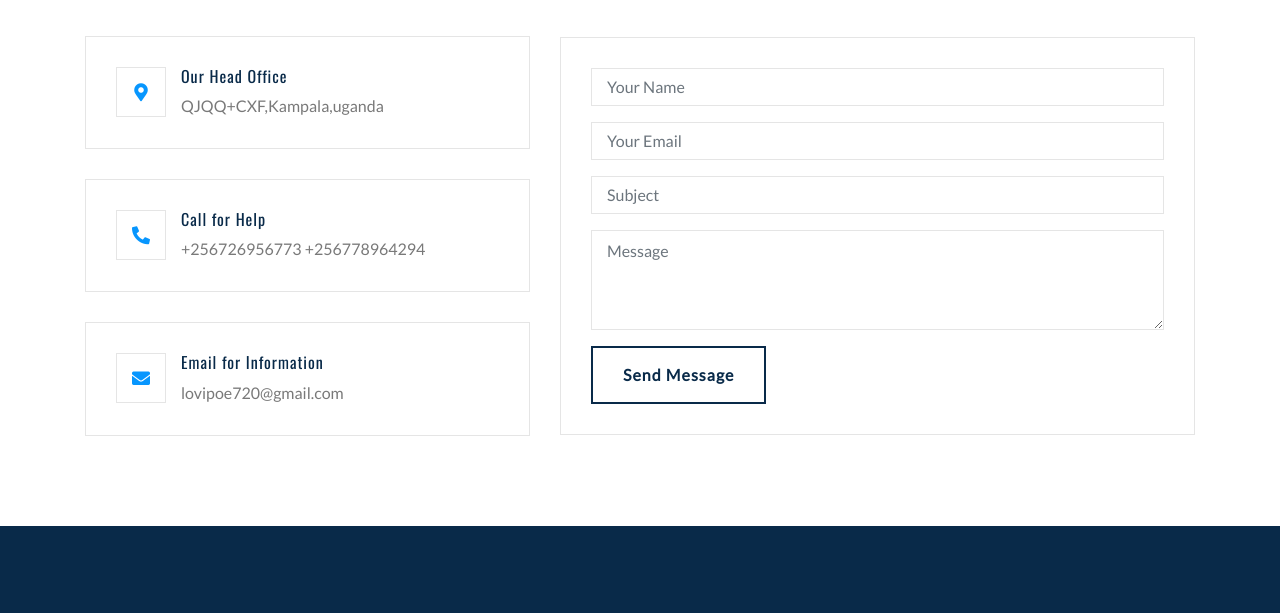
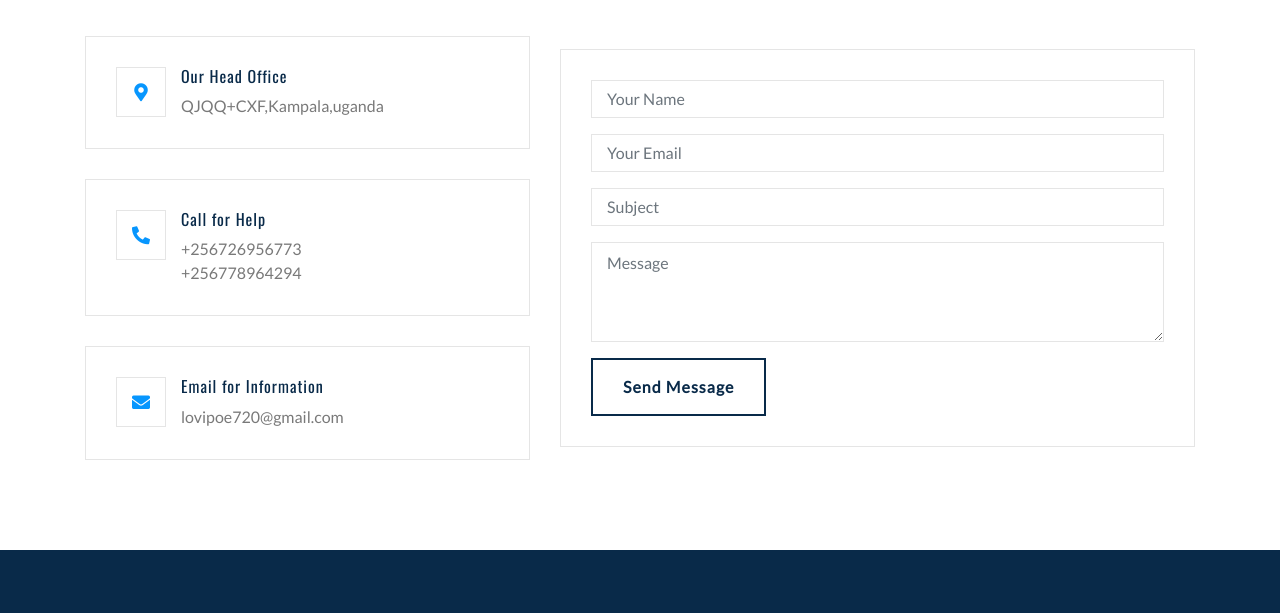
Before and after one commit to click2cashug/click2cash, a plain HTML site: page contact.html in a window 1280 px wide. Shown: the part 178-791 px from the top of the page. Drawn offline with nearby package versions, Linux system fonts and the light colour scheme.

Commit message:
Update contact.html

```diff
--- a/contact.html
+++ b/contact.html
@@ -101,7 +101,7 @@
                             </div>
                             <div class="contact-text">
                                 <h3>Call for Help</h3>
-                                <p>+256726956773 +256778964294</p>
+                                <p>+256726956773 <br>+256778964294<br></p>
                             </div>
                         </div>
                         <div class="contact-info">
```
